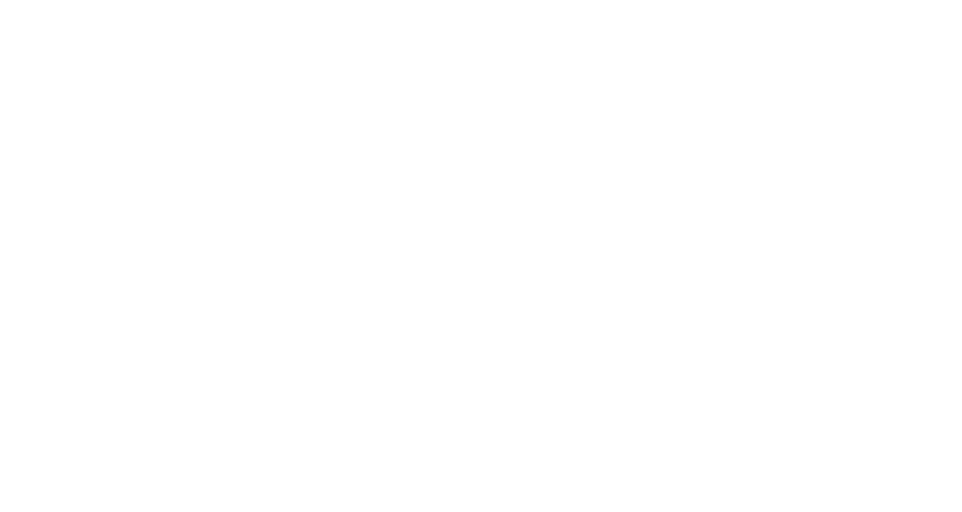
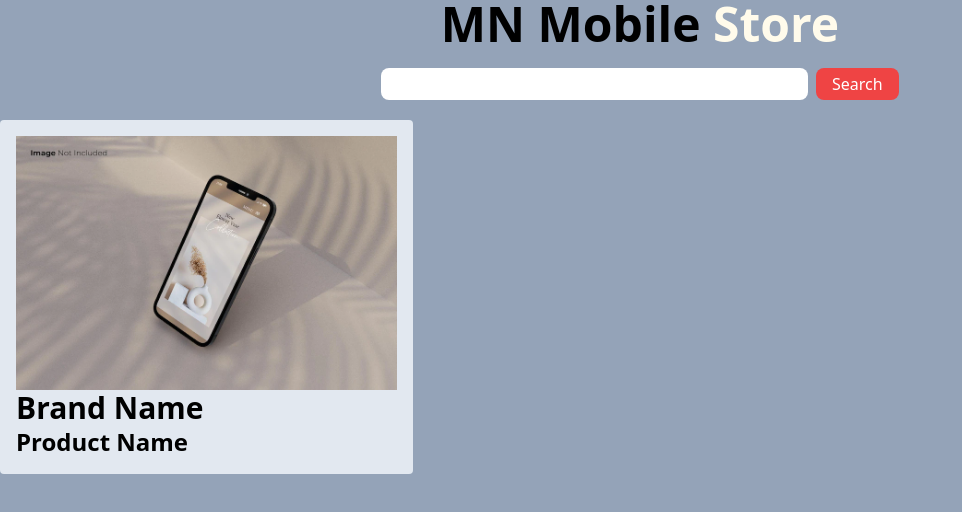
Before and after one commit to shahriarkasem/mobile-store-repo, a plain HTML site: page index.html in a window 1280 px wide. Shown: the whole page, without its empty margins (0-962 px from the left). Drawn offline with nearby package versions, Linux system fonts and the light colour scheme.

Commit message:
degisn half done

```diff
--- a/index.html
+++ b/index.html
@@ -4,9 +4,31 @@
     <meta charset="UTF-8">
     <meta http-equiv="X-UA-Compatible" content="IE=edge">
     <meta name="viewport" content="width=device-width, initial-scale=1.0">
-    <title>Document</title>
+    <title>advance mobile store</title>
+    <!-- tailwind -->
+    <script src="https://cdn.tailwindcss.com"></script>
+    <!-- stylesheet -->
 </head>
-<body>
-
+<body class="bg-slate-400">
+    <header class="mb-5">
+        <h1 class="font-bold text-5xl text-center">MN Mobile <span class="text-amber-50">Store</span></h1>
+    </header>
+    <main>
+        <section>
+            <div class="flex justify-center mb-5">
+                <input id="input-field" class="border-0 w-2/6 rounded-lg" type="text">
+                <button id="search-button" class="border-0 ml-2  px-4 py-1 bg-red-500 text-white rounded-lg">Search</button>
+            </div>
+            <div class="show-error"></div>
+            <div id="show-results" class="grid grid-cols-3 gap-5">
+                <div id="show-result" class="bg-slate-200 p-4 rounded">
+                    <img class="w-2/2" src="media/images/full-screen-black-smartphone-mockup-design_136295-531.webp" alt="">
+                    <h3 class="font-bold text-3xl">Brand Name</h3>
+                    <h4 class="font-semibold text-2xl">Product Name</h4>
+                </div>
+            </div>
+        </section>
+    </main>
+    <!-- js -->
 </body>
 </html>
```
Also changed, not shown: css/style.css (added), js/app.js (added), media/images/full-screen-black-smartphone-mockup-design_136295-531.webp (added), media/images/realistic-display-smartphone-with-different-apps_52683-30241.webp (added), media/images/smartphone-instagram-mockup-isolated_106544-179.webp (added), media/images/smartphones-mockup_165789-171.webp (added).
